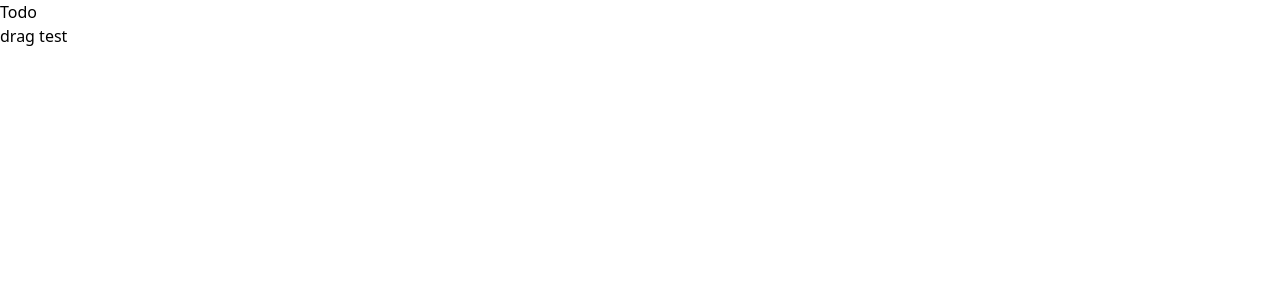
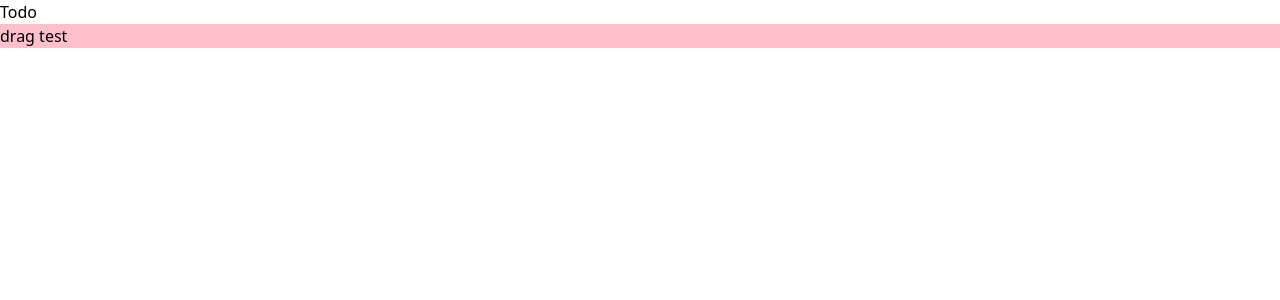
Before and after one commit to shaikhyakubhossain/todo-app, a Next.js app: page / in a window 1280 px wide. Shown: the top 300 px of the page. Built offline with nearby package versions, Linux system fonts and the light colour scheme.

Commit message:
Add drag and drop functionality to Dashboard component

```diff
--- a/src/app/page.tsx
+++ b/src/app/page.tsx
@@ -2,7 +2,7 @@ import Dashboard from "@/components/Dashboard/dashboard.component";
 
 export default function Home() {
   return (
-    <div>
+    <div className="overflow-hidden">
       <Dashboard />
     </div>
   );
--- a/src/components/Dashboard/dashboard.component.tsx
+++ b/src/components/Dashboard/dashboard.component.tsx
@@ -1,9 +1,55 @@
+"use client";
+import { useState } from "react";
 import styles from "./dashboard.module.scss";
 
 export default function Dashboard() {
-    return (
-        <div className={`${styles.mainContainer}`}>
-            <div>drag test</div>
-        </div>
-    );
+
+  const [currentDragElement, setCurrentDragElement] = useState<HTMLElement | null>(null);
+
+  const dragging = (event: React.MouseEvent<HTMLDivElement>) => {
+    if (currentDragElement) {
+      currentDragElement.style.position = "absolute";
+    //   currentDragElement.style.left = `${event.clientX - parseInt(currentDragElement.style.width)}px`;
+      currentDragElement.style.left = `${event.clientX}px`;
+      currentDragElement.style.top = `${event.clientY}px`;
+    }
+  };
+
+  const setDrag = (event: React.MouseEvent<HTMLDivElement>) => {
+    if((event.target as HTMLDivElement).parentElement?.id === "draggableArea") {
+        setCurrentDragElement(event.target as HTMLDivElement);
+    }
+  };
+
+  const createDraggableElem = (positionX: number, positionY: number) => {
+      const draggableElement = document.createElement('div');
+
+      draggableElement.style.width = "100px";
+      draggableElement.style.height = "100px";
+      draggableElement.style.position = "absolute";
+      draggableElement.style.left = `${positionX}px`;
+      draggableElement.style.top = `${positionY}px`;
+      draggableElement.textContent = "new draggable element";
+
+      return draggableElement
+  }
+
+  const removeOrCreateDrag = (event: React.MouseEvent<HTMLDivElement>) => {
+    const draggableArea = (event.currentTarget as HTMLDivElement);
+    draggableArea.appendChild(createDraggableElem(event.clientX, event.clientY));
+
+    setCurrentDragElement(null)
+  }
+
+  return (
+    <div
+      id={"draggableArea"}
+      className={`${styles.mainContainer} bg-yellow-600 h-screen`}
+      onMouseDown={setDrag}
+      onMouseUp={removeOrCreateDrag}
+      onMouseMove={dragging}
+    >
+      <div className="text-2xl !bg-slate-500 w-56 h-28">drag test</div>
+    </div>
+  );
 }
--- a/src/components/Dashboard/dashboard.module.scss
+++ b/src/components/Dashboard/dashboard.module.scss
@@ -0,0 +1,3 @@
+.mainContainer > div {
+    background: pink;
+}
```
